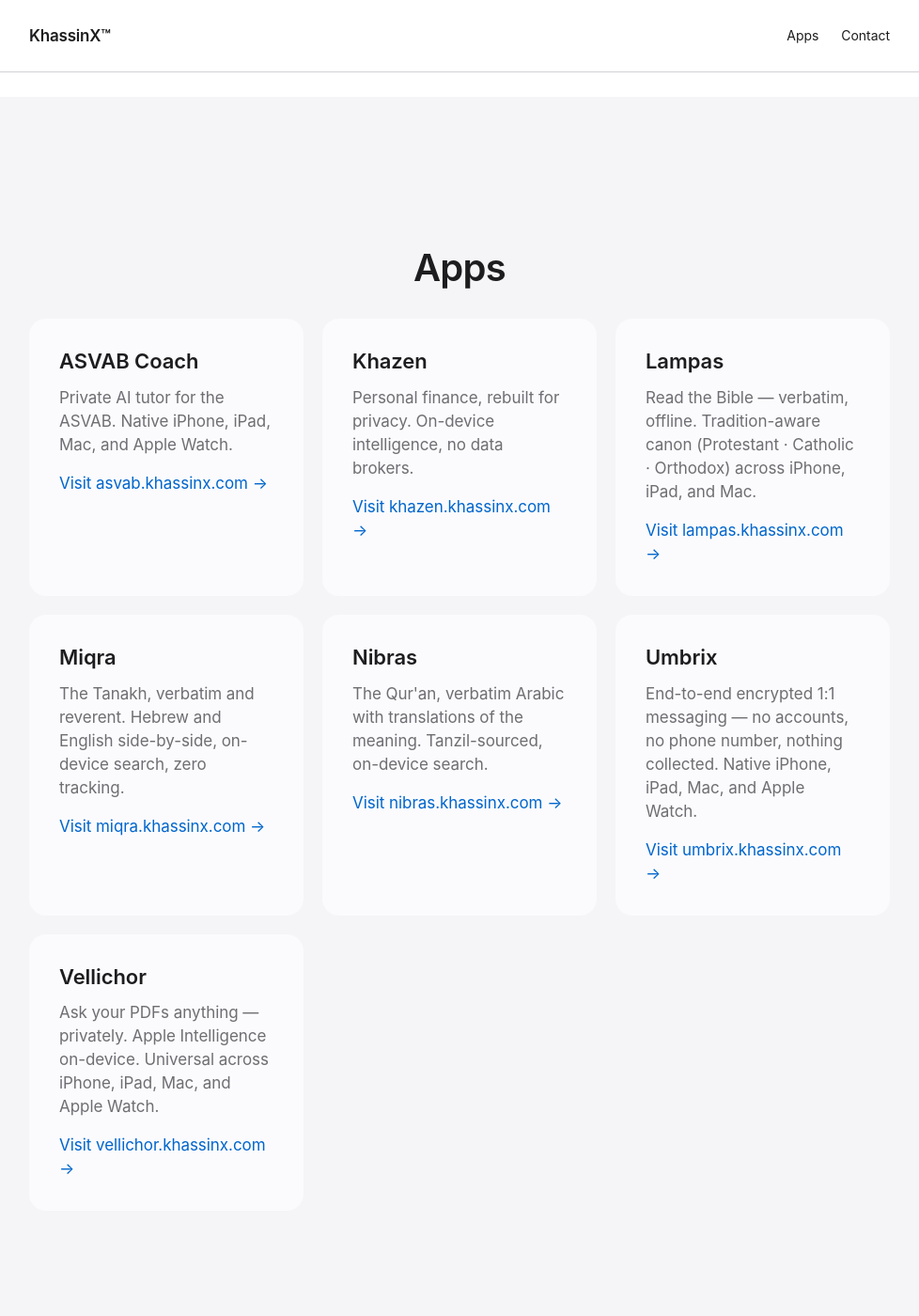
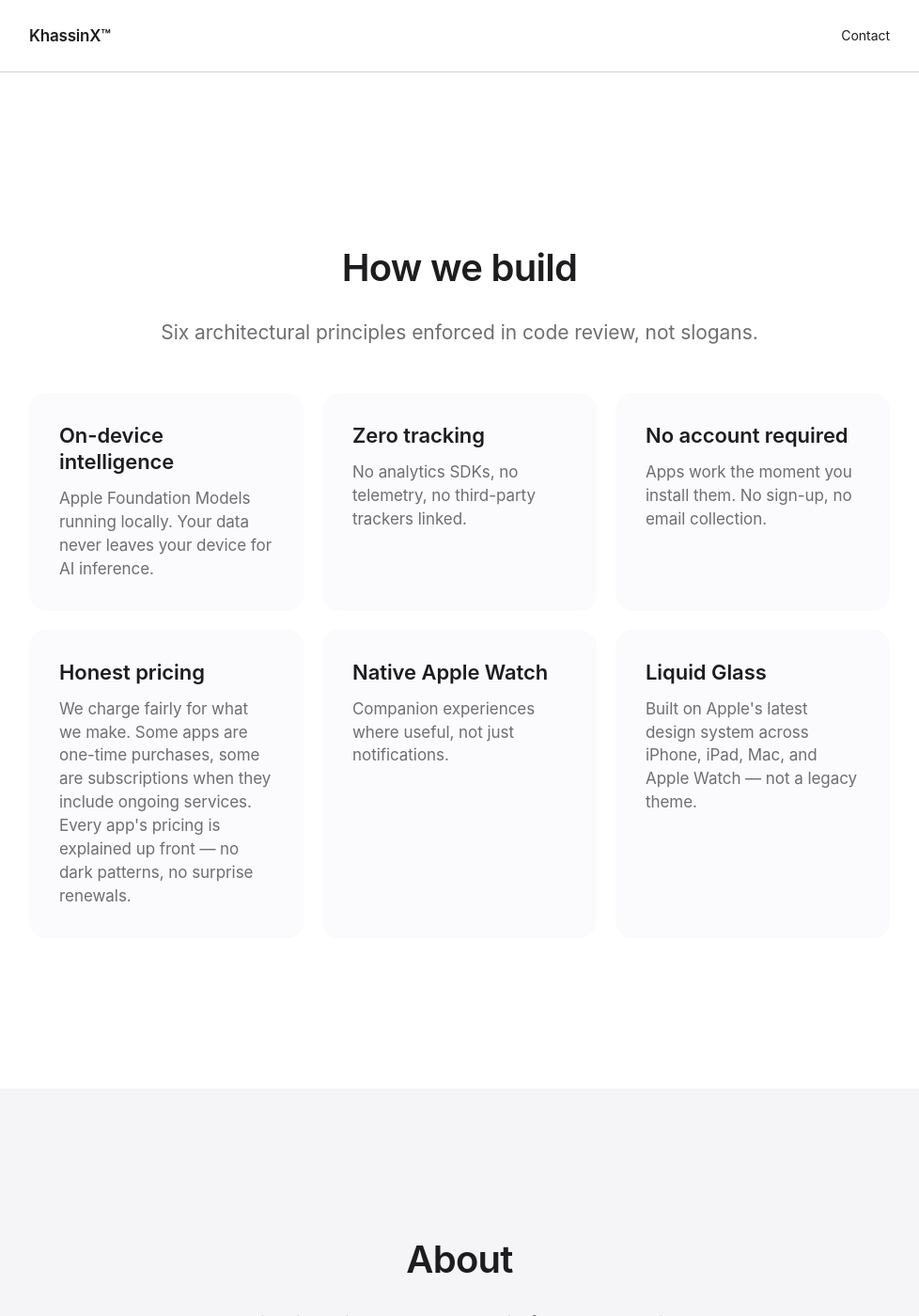
Before and after one commit to KhassinX/khassinx-apex-web, a Jekyll site: the page built from index.html, in a window 1280 px wide and 1400 px high, scrolled down 569 px. Shown: the whole window at 94% size, without its empty margins (151-1129 px from the left). Built offline with Jekyll 4.4.1, drawn with Linux system fonts in a browser that asks for light colours; part of the change alters nothing that is shown.

Commit message:
chore(web): ocultar la seccion de apps del home
El 85% del portafolio sigue en desarrollo y mostrarlo es una promesa vacía.

Se comenta, no se borra, para que vuelva fácil.

Se oculta también el enlace del menú que quedaría roto.

No se tocó nada de SEO: sitemap, robots y las páginas individuales siguen indexadas, por pedido explícito del Chief Designer.

Co-Authored-By: Claude Opus 5 (1M context) <noreply@anthropic.com>

```diff
--- a/_config.yml
+++ b/_config.yml
@@ -39,13 +39,16 @@ plugins:
 # Navigation — keyed por locale. El layout selecciona via page.lang con fallback a 'en'.
 nav:
   en:
-    - title: Apps
-      url: "#apps"
+    # OCULTO 2026-08-17 por decisión del Chief Designer: enlace a la sección de apps del home,
+    # comentada en index.html/es/index.html. Ver la nota ahí para el porqué.
+    # - title: Apps
+    #   url: "#apps"
     - title: Contact
       url: "mailto:hello@khassinx.com"
   es:
-    - title: Apps
-      url: "/es/#apps"
+    # OCULTO 2026-08-17 (ver nota arriba en nav.en)
+    # - title: Apps
+    #   url: "/es/#apps"
     - title: Contacto
       url: "mailto:hello@khassinx.com"
 
--- a/es/index.html
+++ b/es/index.html
@@ -16,6 +16,10 @@ permalink: /es/
   </div>
 </section>
 
+<!-- OCULTO 2026-08-17 por decisión del Chief Designer: el 85% del portafolio sigue en desarrollo
+     y mostrarlo es una promesa vacía. NO se borró a propósito — vuelve cuando haya más
+     apps publicadas. No se tocó nada de SEO: sitemap, robots y las páginas individuales
+     de cada app siguen intactas e indexadas.
 <section class="section section-tinted" id="apps">
   <div class="container">
     <h2>Apps</h2>
@@ -64,6 +68,8 @@ permalink: /es/
     </div>
   </div>
 </section>
+-->
+
 
 <section class="section">
   <div class="container">
--- a/index.html
+++ b/index.html
@@ -15,6 +15,10 @@ canonical_es: /es/
   </div>
 </section>
 
+<!-- OCULTO 2026-08-17 por decisión del Chief Designer: el 85% del portafolio sigue en desarrollo
+     y mostrarlo es una promesa vacía. NO se borró a propósito — vuelve cuando haya más
+     apps publicadas. No se tocó nada de SEO: sitemap, robots y las páginas individuales
+     de cada app siguen intactas e indexadas.
 <section class="section section-tinted" id="apps">
   <div class="container">
     <h2>Apps</h2>
@@ -63,6 +67,8 @@ canonical_es: /es/
     </div>
   </div>
 </section>
+-->
+
 
 <section class="section">
   <div class="container">
```
